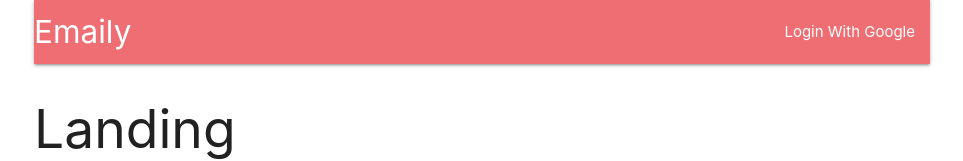
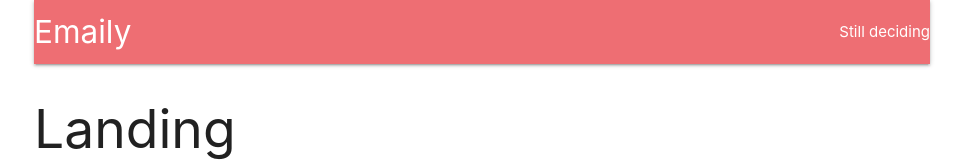
Before and after one commit to PDRX91/Emaily, a React (Create React App) app in the folder client/: page / in a window 1280 px wide. Shown: the top 161 px of the page, without its empty margins (158-1121 px from the left). Built offline with nearby package versions, Linux system fonts and the light colour scheme; no server answers.

Commit message:
accessed state from redux in the heater component

```diff
--- a/client/src/components/Header.js
+++ b/client/src/components/Header.js
@@ -2,26 +2,31 @@ import React, { Component } from 'react';
 import { connect } from 'react-redux';
 
 class Header extends Component {
+	renderContent() {
+		switch (this.props.auth) {
+			case null:
+				return 'Still deciding';
+			case false:
+				return 'Im logged out';
+			default:
+				return 'Im logged in';
+		}
+	}
 	render() {
-		console.log(this.props);
 		return (
 			<nav>
 				<div className="nav-wrapper">
 					<a href="/" className="left brand-logo">
 						Emaily
 					</a>
-					<ul className="right">
-						<li>
-							<a href="/auth/google">Login With Google</a>
-						</li>
-					</ul>
+					<ul className="right">{this.renderContent()}</ul>
 				</div>
 			</nav>
 		);
 	}
 }
 
-function mapStateToProps(auth) {
+function mapStateToProps({ auth }) {
 	return { auth };
 }
 
```
